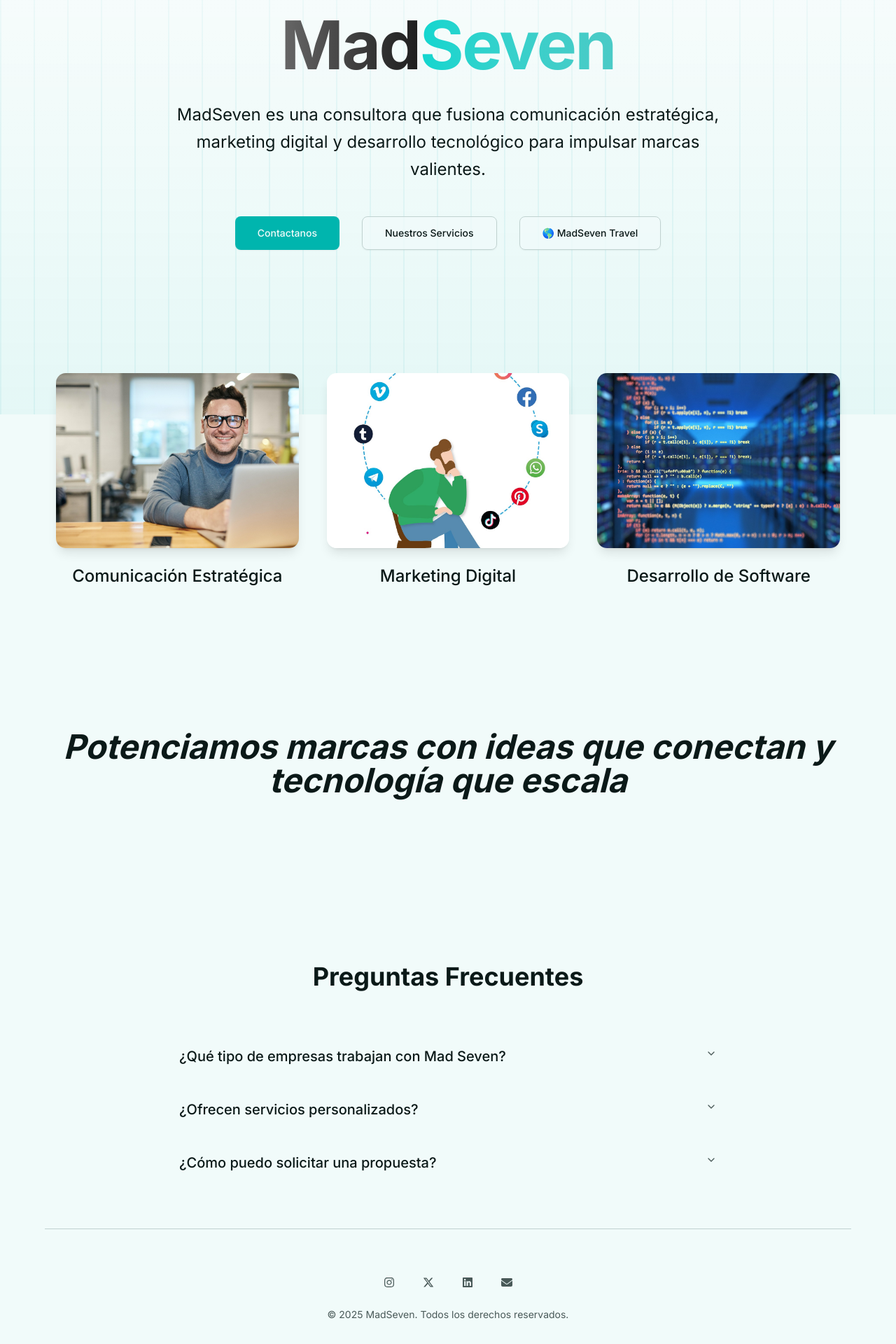
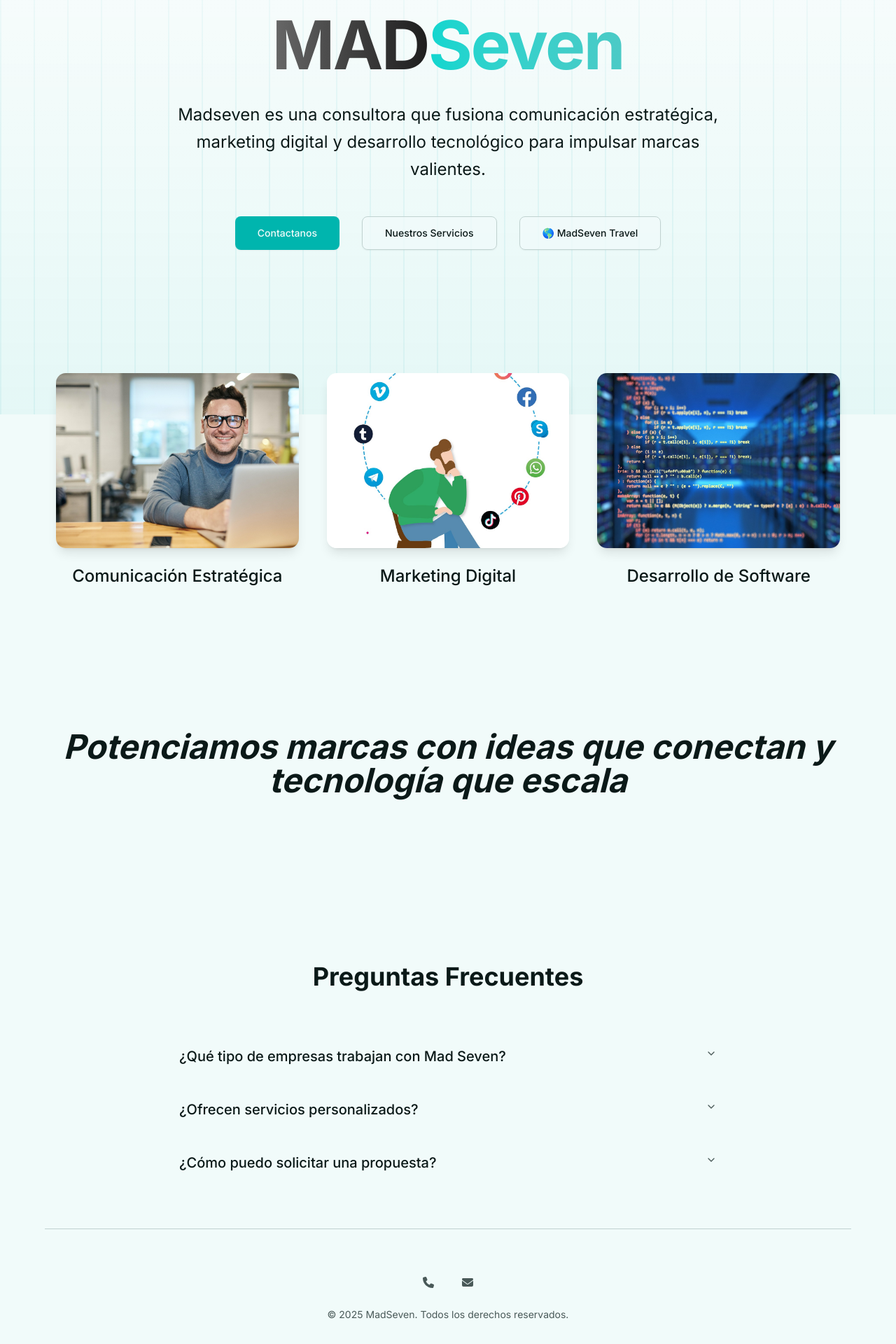
Before and after one commit to alexandrearabian/madseven, a Next.js app: page / in a window 1280 px wide. Shown: the part 208-2128 px from the top of the page at 70% size. Built offline with nearby package versions, Linux system fonts and the light colour scheme.

Commit message:
actualizacion info y toques finales

```diff
--- a/app/acerca-de-nosotros/page.tsx
+++ b/app/acerca-de-nosotros/page.tsx
@@ -6,6 +6,7 @@
 import { PageTransition } from "@/components/page-transition";
 import { AnimatedSection } from "@/components/animated-section";
 import { CardSection, CardItem } from "@/components/card-section";
+import { GradientText } from "@/components/gradient-text";
 
 export default function AcercaDeNosotros() {
   // Define data arrays for consistent card sections
@@ -84,11 +85,9 @@
           className="relative flex flex-col items-center justify-center gap-8 pt-32 text-center px-2"
         >
           <h1 className="text-6xl font-bold tracking-tight md:text-8xl ">
-            Acerca de
-            <span className="bg-gradient-to-r from-[#00CED1] to-[#20B2AA] bg-clip-text text-transparent">
-              {" "}
-              Nosotros
-            </span>
+            <GradientText variant="primary"> Acerca </GradientText>
+            de
+            <GradientText variant="secondary"> Nosotros</GradientText>
           </h1>
           <p className="max-w-[800px] text-xl sm:text-2xl leading-relaxed">
             Somos un equipo apasionado por la innovación y el impacto social,
--- a/app/blog/page.tsx
+++ b/app/blog/page.tsx
@@ -5,6 +5,7 @@
 import { PageTransition } from "@/components/page-transition";
 import { AnimatedSection } from "@/components/animated-section";
 import { CardItem } from "@/components/card-section";
+import { GradientText } from "@/components/gradient-text";
 
 export default function Blog() {
   const categories: CardItem[] = [
@@ -67,11 +68,8 @@
           className="relative flex flex-col items-center justify-center gap-8 pt-32 text-center px-2"
         >
           <h1 className="text-6xl font-bold tracking-tight md:text-8xl ">
-            Thinking
-            <span className="bg-gradient-to-r from-[#00CED1] to-[#20B2AA] bg-clip-text text-transparent">
-              {" "}
-              Lab
-            </span>
+            <GradientText variant="primary">Thinking</GradientText>
+            <GradientText variant="secondary"> Lab</GradientText>
           </h1>
           <p className="max-w-[800px] text-xl sm:text-2xl leading-relaxed">
             Explora nuestro espacio de ideas donde compartimos artículos sobre
--- a/app/contacto/page.tsx
+++ b/app/contacto/page.tsx
@@ -16,6 +16,7 @@
 import { PageTransition } from "@/components/page-transition";
 import { AnimatedSection } from "@/components/animated-section";
 import { motion } from "motion/react";
+import { GradientText } from "@/components/gradient-text";
 
 interface FormData {
   name: string;
@@ -168,10 +169,8 @@
             animate={{ opacity: 1, y: 0 }}
             transition={{ duration: 0.8, delay: 0.2 }}
           >
-            Contacta
-            <span className="bg-gradient-to-r from-[#00CED1] to-[#20B2AA] bg-clip-text text-transparent">
-              nos
-            </span>
+            <GradientText variant="primary">Contacta</GradientText>
+            <GradientText variant="secondary">nos</GradientText>
           </motion.h1>
           <motion.p
             className="max-w-[800px] text-md md:text-2xl leading-relaxed"
@@ -225,7 +224,7 @@
                       href={`tel:+34912345678`}
                       className="text-muted-foreground hover:text-primary transition-colors"
                     >
-                      +34 912 345 678
+                      +34 722 68 35 98
                     </Link>
                   </motion.div>
                   <motion.div
@@ -235,7 +234,9 @@
                     transition={{ duration: 0.5, delay: 0.6 }}
                   >
                     <h3 className="text-xl font-semibold">Ubicación</h3>
-                    <p className="text-muted-foreground">Madrid, España</p>
+                    <p className="text-muted-foreground">
+                      Av. De los Madroños 13, 5H - 28043 Madrid, España
+                    </p>
                   </motion.div>
                 </CardContent>
               </Card>
@@ -293,7 +294,7 @@
                         </motion.div>
                       )}
                       <div className="space-y-2">
-                        <Label htmlFor="name">Nombre *</Label>
+                        <Label htmlFor="name">Nombre</Label>
                         <Input
                           id="name"
                           placeholder="Tu nombre completo"
@@ -304,7 +305,7 @@
                         />
                       </div>
                       <div className="space-y-2">
-                        <Label htmlFor="email">Email *</Label>
+                        <Label htmlFor="email">Email</Label>
                         <Input
                           id="email"
                           type="email"
@@ -326,10 +327,10 @@
                         />
                       </div>
                       <div className="space-y-2">
-                        <Label htmlFor="message">Mensaje *</Label>
+                        <Label htmlFor="message">Mensaje</Label>
                         <Textarea
                           id="message"
-                          placeholder="Cuéntanos sobre tu proyecto"
+                          placeholder="Contanos sobre tu proyecto"
                           className="min-h-[150px] bg-background/80 hover:border-primary transition-all"
                           value={formData.message}
                           onChange={handleChange}
--- a/app/layout.tsx
+++ b/app/layout.tsx
@@ -5,12 +5,12 @@
 import { FontAwesomeIcon } from "@fortawesome/react-fontawesome";
 import { AnimatePresence } from "motion/react";
 
-import {
-  faInstagram,
-  faXTwitter,
-  faLinkedin,
-} from "@fortawesome/free-brands-svg-icons";
-import { faEnvelope } from "@fortawesome/free-solid-svg-icons";
+// import {
+//   faInstagram,
+//   faXTwitter,
+//   faLinkedin,
+// } from "@fortawesome/free-brands-svg-icons";
+import { faEnvelope, faPhone } from "@fortawesome/free-solid-svg-icons";
 import Link from "next/link";
 import { ThemeProvider } from "@/components/theme-provider";
 
@@ -42,7 +42,7 @@
           <footer className="border-t mt-16">
             <div className="flex flex-col items-center gap-6 mt-8 py-8">
               <div className="flex gap-8">
-                <Link
+                {/* <Link
                   href="https://instagram.com/madseven"
                   target="_blank"
                   rel="noopener noreferrer"
@@ -65,6 +65,12 @@
                   className="text-muted-foreground hover:text-primary transition-colors"
                 >
                   <FontAwesomeIcon icon={faLinkedin} className="w-6 h-6" />
+                </Link> */}
+                <Link
+                  href="tel:+34600000000"
+                  className="text-muted-foreground hover:text-primary transition-colors"
+                >
+                  <FontAwesomeIcon icon={faPhone} className="w-6 h-6" />
                 </Link>
                 <Link
                   href="mailto:info@madseven.com"
--- a/app/page.tsx
+++ b/app/page.tsx
@@ -12,6 +12,7 @@
 import { PageTransition } from "@/components/page-transition";
 import { AnimatedSection } from "@/components/animated-section";
 import { motion } from "motion/react";
+import { GradientText } from "@/components/gradient-text";
 
 export default function Home() {
   const faqs = [
@@ -67,12 +68,8 @@
             animate={{ opacity: 1, y: 0 }}
             transition={{ duration: 0.8, delay: 0.2 }}
           >
-            <span className="dark:bg-gradient-to-r dark:from-[#373737] dark:to-white dark:bg-clip-text dark:text-transparent bg-gradient-to-r from-[#686868] to-[#1e1e1e] bg-clip-text text-transparent">
-              Mad
-            </span>
-            <span className="bg-gradient-to-r dark:from-[#08e9ed] dark:to-[#03625e] from-[#10d6cf] to-[#4bcac6] bg-clip-text text-transparent">
-              Seven
-            </span>
+            <GradientText variant="primary">MAD</GradientText>
+            <GradientText variant="secondary">Seven</GradientText>
           </motion.h1>
           <motion.p
             className="max-w-[800px] text-md md:text-2xl leading-relaxed"
@@ -80,7 +77,7 @@
             animate={{ opacity: 1 }}
             transition={{ duration: 0.8, delay: 0.6 }}
           >
-            MadSeven es una consultora que fusiona comunicación estratégica,
+            Madseven es una consultora que fusiona comunicación estratégica,
             marketing digital y desarrollo tecnológico para impulsar marcas
             valientes.
           </motion.p>
--- a/app/prensa/page.tsx
+++ b/app/prensa/page.tsx
@@ -1,6 +1,7 @@
 import { Card, CardContent, CardHeader, CardTitle } from "@/components/ui/card";
 import { Button } from "@/components/ui/button";
 import Link from "next/link";
+import { GradientText } from "@/components/gradient-text";
 
 export default function Prensa() {
   return (
@@ -8,7 +9,7 @@
       {/* Header Section */}
       <section className="relative flex flex-col items-center justify-center gap-8 pt-32 text-center px-2">
         <h1 className="text-6xl font-bold tracking-tight md:text-8xl ">
-          Acciones de Prensa
+          <GradientText variant="primary">Acciones de Prensa</GradientText>
         </h1>
         <p className="max-w-[800px] mx-auto text-xl text-muted-foreground leading-relaxed">
           Descubre nuestras últimas apariciones en medios y comunicados de
--- a/app/servicios/page.tsx
+++ b/app/servicios/page.tsx
@@ -6,6 +6,7 @@
 import { PageTransition } from "@/components/page-transition";
 import { AnimatedSection } from "@/components/animated-section";
 import { CardSection, CardItem } from "@/components/card-section";
+import { GradientText } from "@/components/gradient-text";
 
 export default function Servicios() {
   // Define service items for the CardSection component
@@ -54,11 +55,8 @@
           className="relative flex flex-col items-center justify-center gap-8 pt-32 text-center px-2"
         >
           <h1 className="text-6xl font-bold tracking-tight md:text-8xl">
-            Nuestros
-            <span className="bg-gradient-to-r from-[#00CED1] to-[#20B2AA] bg-clip-text text-transparent">
-              {" "}
-              Servicios
-            </span>
+            <GradientText variant="primary"> Nuestros</GradientText>
+            <GradientText variant="secondary"> Servicios</GradientText>
           </h1>
           <p className="max-w-[800px] text-xl sm:text-2xl leading-relaxed">
             Ofrecemos soluciones integrales que combinan comunicación
--- /dev/null
+++ b/components/gradient-text.tsx
@@ -0,0 +1,24 @@
+import { cn } from "@/lib/utils";
+
+interface GradientTextProps {
+  children: React.ReactNode;
+  className?: string;
+  variant?: "primary" | "secondary";
+}
+
+export function GradientText({
+  children,
+  className,
+  variant = "primary",
+}: GradientTextProps) {
+  const gradientClasses = {
+    primary:
+      "dark:bg-gradient-to-r dark:from-[#565656] dark:to-white dark:bg-clip-text dark:text-transparent bg-gradient-to-r from-[#686868] to-[#1e1e1e] bg-clip-text text-transparent",
+    secondary:
+      "bg-gradient-to-r dark:from-[#08e9ed] dark:to-[#03625e] from-[#10d6cf] to-[#4bcac6] bg-clip-text text-transparent",
+  };
+
+  return (
+    <span className={cn(gradientClasses[variant], className)}>{children}</span>
+  );
+}
```
